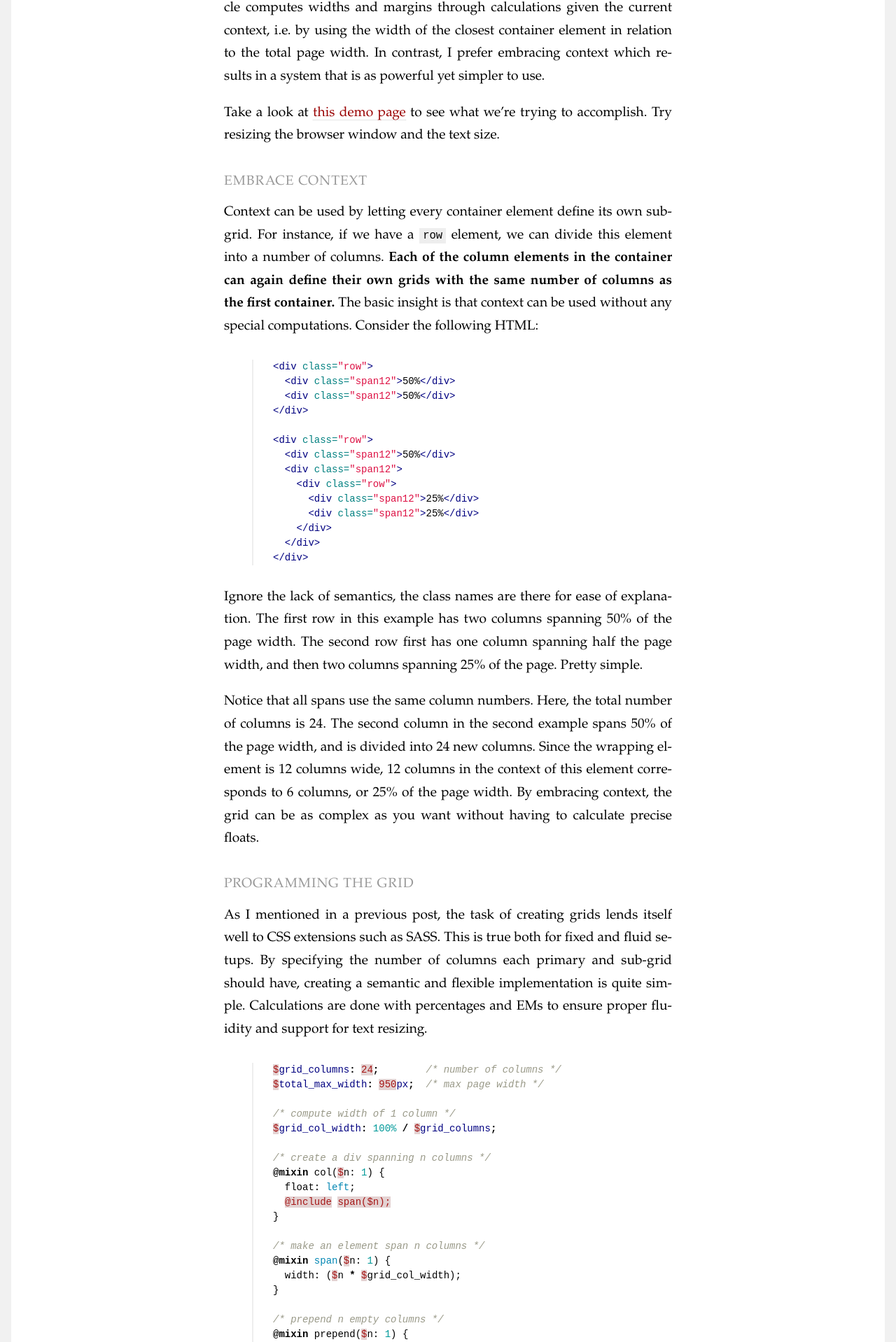
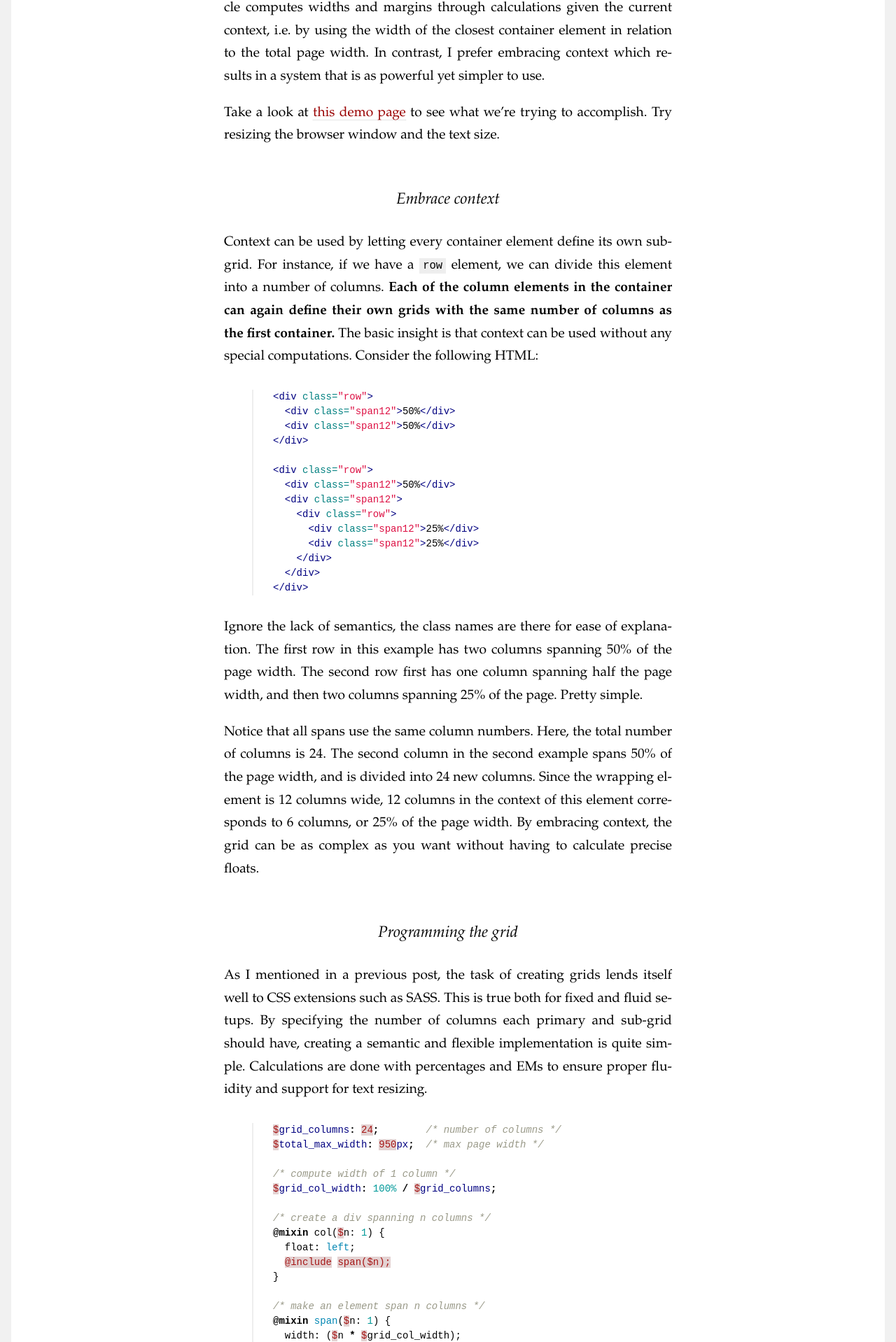
Before and after one commit to tejasmanohar/website, a Jekyll site: the page built from index.html, in a window 1280 px wide. Shown: the part 2118-4036 px from the top of the page at 70% size. Built offline with Jekyll 4.4.1, drawn with Linux system fonts in a browser that asks for light colours; Markdown is read by kramdown in place of the engine named in the settings.

```diff
--- a/css/screen.css
+++ b/css/screen.css
@@ -6,17 +6,15 @@
 a { color:#900; text-decoration:none; border-bottom:1px dotted #ccc; }
 a:hover { color:#000; border-bottom:1px solid #000; }
 pre { padding:0 0 0 28px; margin:30px 0; font-size:14px; line-height:1.5; border-left:2px solid #eee; overflow:hidden; }
-div + p { text-indent:0; }
 ul,ol { line-height:1.7; list-style-type:disc; font-size:1.2em; margin:30px 0 30px 30px; }
-h2 { margin-bottom:1.5em; font-size:2em; text-align:center; font-weight:normal; font-family: "palatino","times",serif; }
+h2,h3 { margin-bottom:1.5em; font-size:2em; text-align:center; font-weight:normal; font-family: "palatino","times",serif; }
+h3 { font-size:1.4em; font-style:italic; padding:2em 0 0 0; }
 h2 a { color:#000; }
-h3,h4,h5,h6 { text-transform:uppercase; padding:1em 0; font-weight:normal; font-size:1.2em; letter-spacing:1px; color:#999; }
-h2 + p, h3 + p, h4 + p, h5 + p, h6 + p { text-indent:0; }
+h4,h5,h6 { text-transform:uppercase; padding:1em 0; font-weight:normal; font-size:1.2em; letter-spacing:1px; color:#999; }
 h2 + ul, h3 + ul, h5 + ul, h6 + ul { margin-top:0; }
-ul + p, ol + p, pre + p { text-indent:0; }
 blockquote { margin:30px 0 30px 30px; font-style:italic; }
 
-#container { max-width:40em; margin:0 auto; }
+#container { max-width:40em; min-width:40em; margin:0 auto; }
 #menu { text-align:center; margin:0 0 4em 0; }
 #menu li { display:inline; margin:0 1px; font-size:16px; }
 #menu a { border:none; text-transform:uppercase; color:#000; text-shadow:0 0 10px #999; }
```
